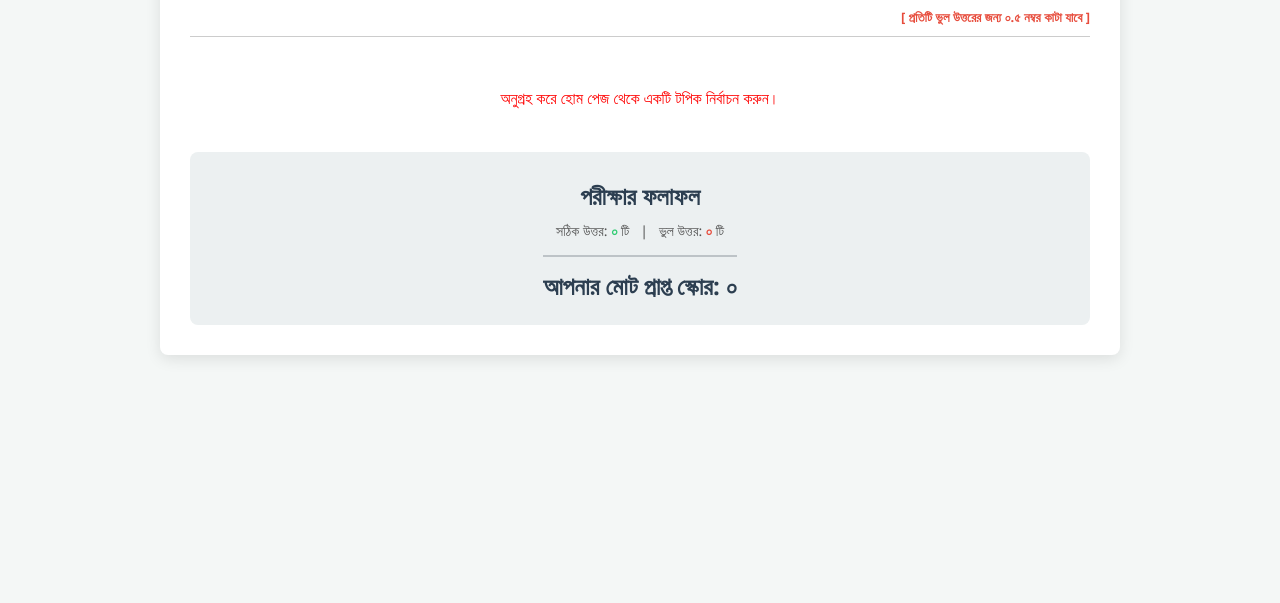
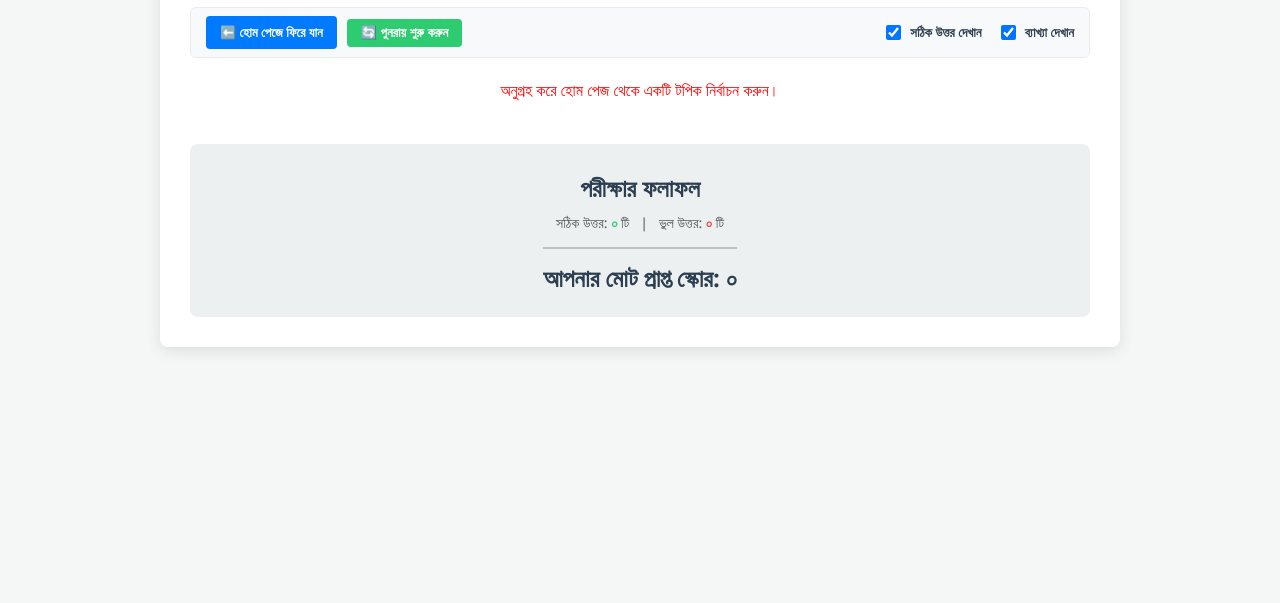
Before and after one commit to mosabber480/mosabber-quiz-app, a website: page quiz.html in a window 1280 px wide. Shown: the part 197-800 px from the top of the page. Drawn offline with Linux system fonts and the light colour scheme.

Commit message:
Update quiz.html with reset button and UI layout adjustments

```diff
--- a/quiz.html
+++ b/quiz.html
@@ -27,14 +27,41 @@
             margin-top: 5px;
             margin-bottom: 5px;
         }
+
+        /* Home Button Styling (Converted to Button UI) */
         .btn-back {
-            display: inline-block;
-            margin-bottom: 15px;
-            color: #007bff;
+            background-color: #007bff;
+            color: white;
             text-decoration: none;
+            padding: 6px 14px;
+            border-radius: 4px;
+            font-size: 13px;
             font-weight: bold;
-            font-size: 14px;
+            display: inline-flex;
+            align-items: center;
+            transition: background-color 0.2s ease;
         }
+        .btn-back:hover {
+            background-color: #0056b3;
+            color: white;
+        }
+
+        /* Reset Button Styling */
+        .btn-reset {
+            background-color: #2ecc71;
+            color: white;
+            border: none;
+            padding: 6px 14px;
+            border-radius: 4px;
+            font-size: 13px;
+            font-weight: bold;
+            cursor: pointer;
+            transition: background-color 0.2s ease;
+        }
+        .btn-reset:hover {
+            background-color: #27ae60;
+        }
+
         .score-board {
             position: fixed;
             top: 20px;
@@ -67,6 +94,43 @@
             font-size: 13px;
             font-weight: 600;
             text-align: right;
+        }
+
+        /* Controls Bar Container */
+        .controls-bar {
+            display: flex;
+            justify-content: space-between;
+            align-items: center;
+            margin-top: 10px;
+            margin-bottom: 20px;
+            background: #f8f9fa;
+            padding: 8px 15px;
+            border-radius: 6px;
+            border: 1px solid #e9ecef;
+        }
+        .nav-actions {
+            display: flex;
+            align-items: center;
+            gap: 10px;
+        }
+        .switch-group {
+            display: flex;
+            align-items: center;
+            gap: 15px;
+        }
+        .switch-label {
+            display: flex;
+            align-items: center;
+            gap: 6px;
+            font-size: 13px;
+            font-weight: 600;
+            color: #2c3e50;
+            cursor: pointer;
+        }
+        .switch-label input {
+            width: 15px;
+            height: 15px;
+            cursor: pointer;
         }
 
         .question-block {
@@ -116,6 +180,21 @@
             }
             .negative-mark-note {
                 text-align: left;
+            }
+            .controls-bar {
+                flex-direction: column;
+                align-items: flex-start;
+                gap: 12px;
+            }
+            .nav-actions {
+                width: 100%;
+                justify-content: flex-start;
+                flex-wrap: wrap;
+            }
+            .switch-group {
+                flex-direction: column;
+                align-items: flex-start;
+                gap: 8px;
             }
             .options-container {
                 flex-direction: column;
@@ -191,8 +270,6 @@
 <div class="score-board">স্কোর: <span id="live-score">0</span></div>
 
 <div class="container">
-    <a href="index.html" class="btn-back">⬅️ হোম পেজে ফিরে যান</a>
-
     <h1 id="main-title">Custom Developing</h1>
     <h2 id="topic-title">টপিক লোড হচ্ছে...</h2>
 
@@ -202,7 +279,26 @@
         <div class="negative-mark-note">[ প্রতিটি ভুল উত্তরের জন্য ০.৫ নম্বর কাটা যাবে ]</div>
     </div>
 
-    <hr style="margin-top: 8px; border: 0; border-top: 1px solid #ccc;"><br>
+    <hr style="margin-top: 8px; border: 0; border-top: 1px solid #ccc;">
+
+    <!-- Controls Bar: Back & Reset Buttons on Left, Switches on Right -->
+    <div class="controls-bar">
+        <div class="nav-actions">
+            <a href="index.html" class="btn-back">⬅️ হোম পেজে ফিরে যান</a>
+            <button class="btn-reset" onclick="resetQuiz()">🔄 পুনরায় শুরু করুন</button>
+        </div>
+
+        <div class="switch-group">
+            <label class="switch-label">
+                <input type="checkbox" id="toggle-answer" checked>
+                সঠিক উত্তর দেখান
+            </label>
+            <label class="switch-label">
+                <input type="checkbox" id="toggle-explanation" checked>
+                ব্যাখ্যা দেখান
+            </label>
+        </div>
+    </div>
 
     <div id="quiz-wrapper">
         <p style="text-align:center; color:#888;">ডাটাবেজ থেকে প্রশ্ন লোড হচ্ছে, অনুগ্রহ করে অপেক্ষা করুন...</p>
@@ -228,6 +324,7 @@
         : null;
 
     let quizData = [];
+    let answeredQuestions = {}; // উত্তর দেওয়া প্রশ্নগুলোর ট্র্যাক রাখার জন্য
     let score = 0;
     let correctCount = 0;
     let incorrectCount = 0;
@@ -238,10 +335,32 @@
     const incorrectCountDisplay = document.getElementById('incorrect-count-display');
     const finalScoreDisplay = document.getElementById('final-score');
 
+    // Toggle Checkbox Elements
+    const toggleAnswer = document.getElementById('toggle-answer');
+    const toggleExplanation = document.getElementById('toggle-explanation');
+
     // Bangla Choice Letter Mapping
     function getBanglaLetter(index) {
         const letters = ['ক', 'খ', 'গ', 'ঘ'];
         return letters[index] || index;
+    }
+
+    // Dynamic Display Update Event Listeners
+    toggleAnswer.addEventListener('change', updateVisibility);
+    toggleExplanation.addEventListener('change', updateVisibility);
+
+    function updateVisibility() {
+        Object.keys(answeredQuestions).forEach(qIndex => {
+            const ansElem = document.getElementById(`ans-text-${qIndex}`);
+            if (ansElem) {
+                ansElem.style.display = toggleAnswer.checked ? 'block' : 'none';
+            }
+
+            const expElem = document.getElementById(`exp-text-${qIndex}`);
+            if (expElem) {
+                expElem.style.display = toggleExplanation.checked ? 'block' : 'none';
+            }
+        });
     }
 
     async function fetchQuestionsFromDB() {
@@ -254,15 +373,12 @@
             return;
         }
 
-        // Category Path ভাগ করে Title সেট করা (e.g. prili/bangla/shondhi)
         const parts = currentCategory.split('/');
         const mainCat = parts[0] || '';
         const subCat = parts[1] || '';
         const topic = parts[2] || subCat || mainCat;
 
         topicTitle.innerText = `টপিক: ${topic.replace(/-/g, ' ')}`;
-
-        // 📁 আইকনসহ ক্যাটাগরি পাথ প্রদর্শন
         categoryPath.innerHTML = `📁 ${mainCat} &gt; ${subCat ? subCat + ' &gt; ' : ''}${topic}`;
 
         try {
@@ -299,7 +415,7 @@
             item.options.forEach((opt, oIndex) => {
                 const btn = document.createElement('button');
                 btn.className = 'option-btn';
-                btn.innerText = opt;
+                btn.innerText = `(${getBanglaLetter(oIndex)}) ${opt}`;
 
                 btn.onclick = () => handleAnswer(btn, qIndex, oIndex, optContainer);
                 optContainer.appendChild(btn);
@@ -349,17 +465,29 @@
             incorrectCount += 1;
         }
 
+        answeredQuestions[qIndex] = true;
+
         liveScoreDisplay.innerText = score;
         correctCountDisplay.innerText = correctCount;
         incorrectCountDisplay.innerText = incorrectCount;
         finalScoreDisplay.innerText = `আপনার মোট প্রাপ্ত স্কোর: ${score}`;
 
-        // Show Answer & Explanation
-        const ansElem = document.getElementById(`ans-text-${qIndex}`);
-        if (ansElem) ansElem.style.display = 'block';
+        updateVisibility();
+    }
 
-        const expElem = document.getElementById(`exp-text-${qIndex}`);
-        if (expElem) expElem.style.display = 'block';
+    // Reset Quiz Functionality
+    function resetQuiz() {
+        score = 0;
+        correctCount = 0;
+        incorrectCount = 0;
+        answeredQuestions = {};
+
+        liveScoreDisplay.innerText = 0;
+        correctCountDisplay.innerText = 0;
+        incorrectCountDisplay.innerText = 0;
+        finalScoreDisplay.innerText = 'আপনার মোট প্রাপ্ত স্কোর: ০';
+
+        renderQuizUI();
     }
 
     window.onload = fetchQuestionsFromDB;
```
